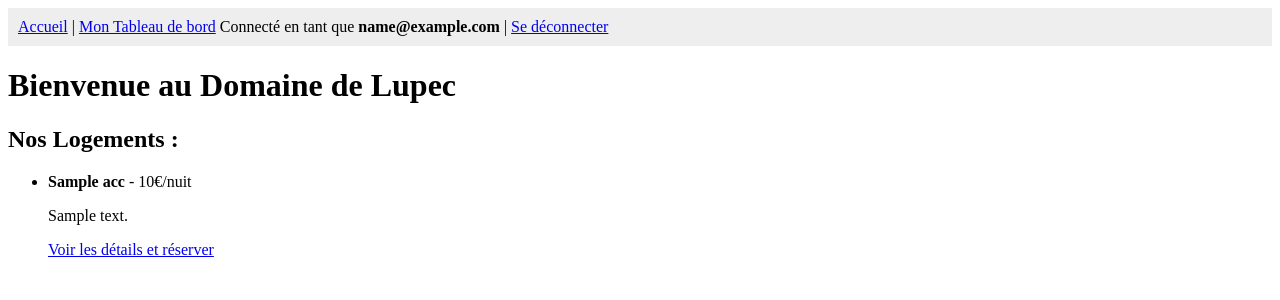
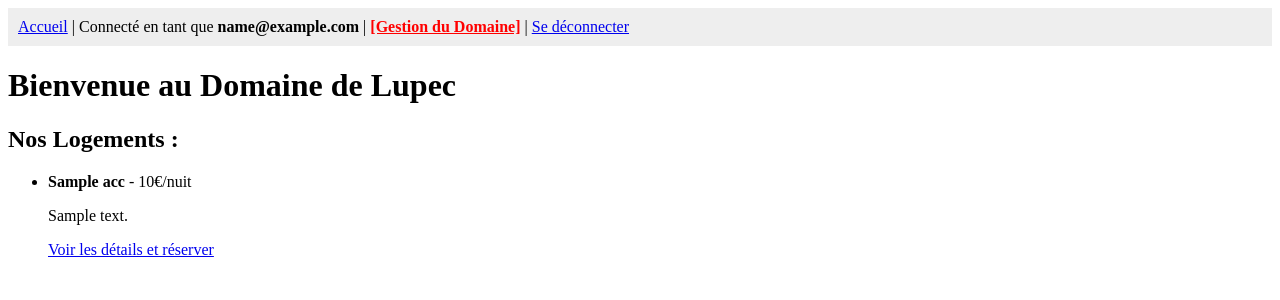
Before and after one commit to MireauAppel/fullstack-web-fundamentals, a Flask app: template Projet_Web_S4/templates/index.html in a window 1280 px wide. Shown: the top 300 px of the page. Run offline with Flask 3, Linux system fonts and the light colour scheme; a user stored in the database is signed in; the template is opened without the code that fills it: most values are stand-ins (such as "Sample title", 1, 10 or a date in 2020).

Commit message:
corrected <nav> in index.html

```diff
--- a/Projet_Web_S4/templates/index.html
+++ b/Projet_Web_S4/templates/index.html
@@ -7,15 +7,21 @@
 <body>
     <nav style="background-color: #eee; padding: 10px; margin-bottom: 20px;">
         <a href="/">Accueil</a> |
-        <a href="/dashboard">Mon Tableau de bord</a>
+
         {% if session.user_id %}
             Connecté en tant que <strong>{{ session.email }}</strong> |
+
+            {% if session.is_admin == 1 %}
+                <a href="/admin" style="color: red; font-weight: bold;">[Gestion du Domaine]</a> |
+            {% else %}
+                <a href="/dashboard">Mon Tableau de bord</a> |
+            {% endif %}
+
             <a href="/logout">Se déconnecter</a>
         {% else %}
             <a href="/login">Se connecter</a> |
             <a href="/register">S'inscrire</a>
         {% endif %}
-
     </nav>
 
     <h1>Bienvenue au Domaine de Lupec</h1>
```
